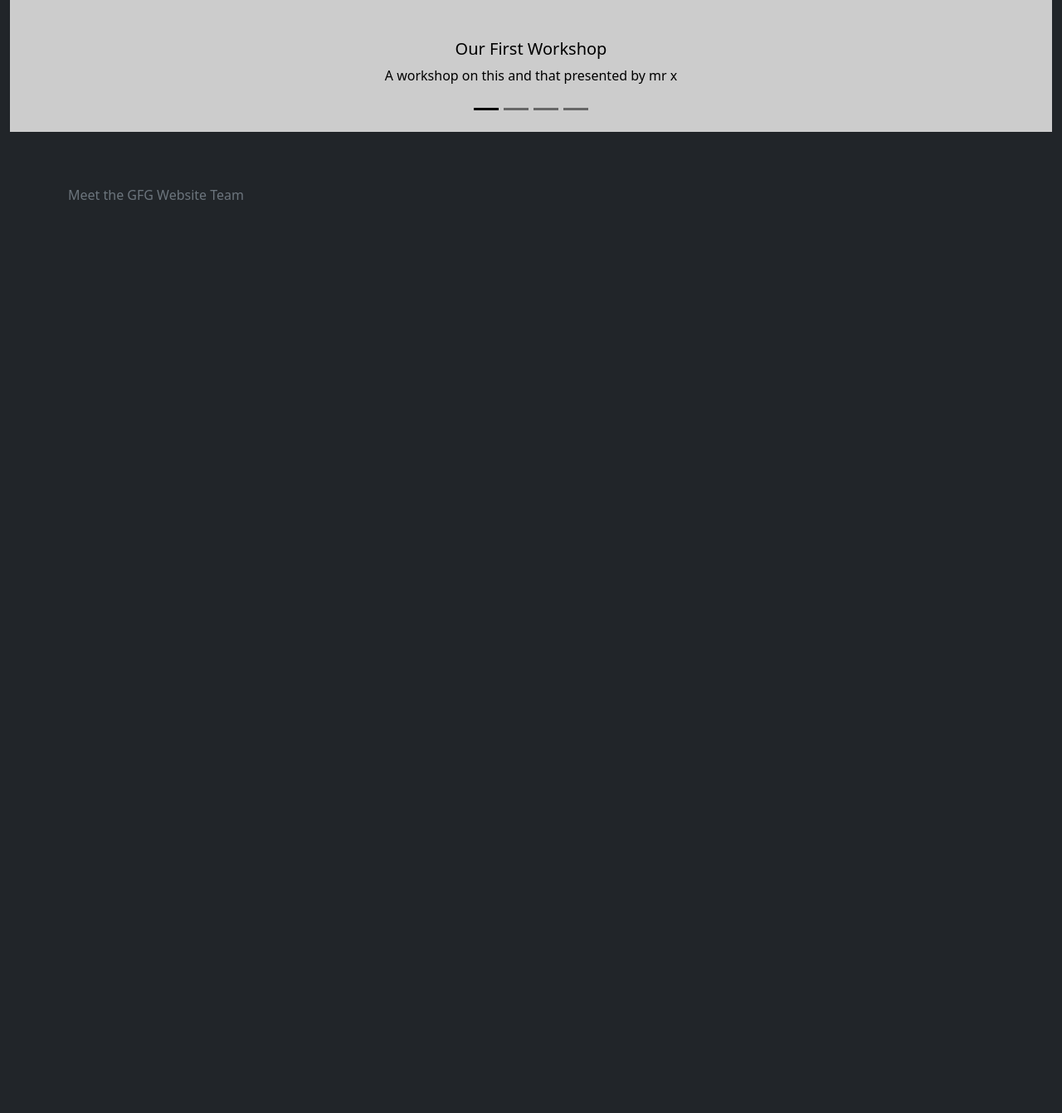
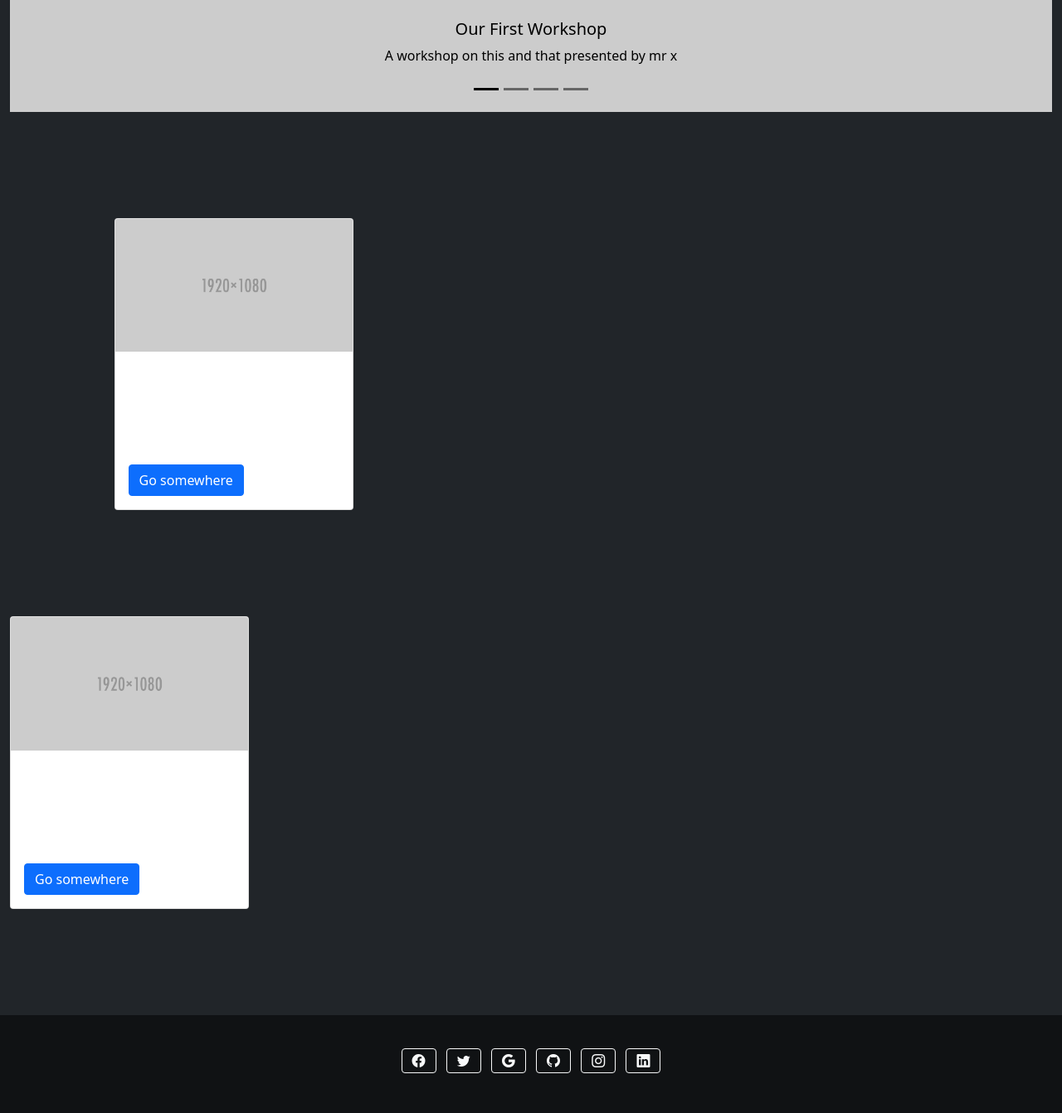
Before and after one commit to gfggietu/gfgwebsite, a plain HTML site: page index.html in a window 1280 px wide. Shown: the part 704-2046 px from the top of the page at 83% size. Before the commit the page ends 967 px from the top, so only its background shows below. Drawn offline with nearby package versions, Linux system fonts and the light colour scheme.

Commit message:
Created footer and perfected theme button

```diff
--- a/index.html
+++ b/index.html
@@ -2,6 +2,7 @@
   <head>
     <meta charset="utf-8">
     <meta name="viewport" content="width=device-width, initial-scale=1">
+    <link rel="stylesheet" href="https://cdn.jsdelivr.net/npm/bootstrap-icons@1.5.0/font/bootstrap-icons.css">
     <link href="https://cdn.jsdelivr.net/npm/bootstrap@5.0.1/dist/css/bootstrap.min.css" rel="stylesheet" integrity="sha384-+0n0xVW2eSR5OomGNYDnhzAbDsOXxcvSN1TPprVMTNDbiYZCxYbOOl7+AMvyTG2x" crossorigin="anonymous">
     <script src="https://cdn.jsdelivr.net/npm/bootstrap@5.0.1/dist/js/bootstrap.bundle.min.js" integrity="sha384-gtEjrD/SeCtmISkJkNUaaKMoLD0//ElJ19smozuHV6z3Iehds+3Ulb9Bn9Plx0x4" crossorigin="anonymous"></script>
 
@@ -53,7 +54,7 @@
         </div>
       </nav>
       <!---end navbar-->
-      Test font colors on toggle.
+
 
       <!--Carousel-->
       <div class="container-fluid">
@@ -105,13 +106,71 @@
         </div>
       </div>
       <!--End Carousel-->
+      <!--Team-->
+        <!--Single Member-->
+        <div class="container-fluid" style="margin-top: 10%;margin-bottom: 10%;">
+          <div class="card" style="width: 18rem;margin-left: 10%;">
+            <img src="image/EventImages/placeholder-1920x1080.png" class="card-img-top" alt="...">
+            <div class="card-body">
+              <h5 class="card-title">Card title</h5>
+              <p class="card-text">Some quick example text to build on the card title and make up the bulk of the card's content.</p>
+              <a href="#" class="btn btn-primary">Go somewhere</a>
+            </div>
+          </div>
+        </div>
+        <!--End Single Member-->
+        <!--Single Member-->
+        <div class="container-fluid" style="margin-top: 10%;margin-bottom: 10%;">
+          <div class="card" style="width: 18rem;margin-right: 10%;align">
+            <img src="image/EventImages/placeholder-1920x1080.png" class="card-img-top" alt="...">
+            <div class="card-body">
+              <h5 class="card-title">Card title</h5>
+              <p class="card-text">Some quick example text to build on the card title and make up the bulk of the card's content.</p>
+              <a href="#" class="btn btn-primary">Go somewhere</a>
+            </div>
+          </div>
+        </div>
+        <!--End Single Member-->
+      <!--End Team-->
 
-    <!--Footer-->
-    <footer class="footer mt-5 py-3 bg-">
-        <div class="container">
-          <span class="text-muted"> Meet the GFG Website Team</span>
-        </div>
-      </footer>
+
+      <!--Footer-->
+    <footer class="footer text-center mb-auto py-3 " style="background-color: rgba(0, 0, 0, 0.5);">
+      <div class="container p-1 mt-3">
+        <!-- Section: Social media -->
+        <section class="mb-4">
+          <!-- Facebook -->
+          <a class="btn btn-outline-light btn-floating m-1" href="#!" role="button">
+            <i class="fab bi-facebook"></i>
+          </a>
+
+          <!-- Twitter -->
+          <a class="btn btn-outline-light btn-floating m-1" href="#!" role="button">
+            <i class="fab bi-twitter"></i>
+        </a>
+
+          <!-- Google -->
+          <a class="btn btn-outline-light btn-floating m-1" href="#!" role="button">
+            <i class="fab bi-google"></i>
+          </a>
+
+          <!-- Github -->
+          <a class="btn btn-outline-light btn-floating m-1" href="#!" role="button">
+            <i class="fab bi-github"></i>
+          </a>
+
+          <!-- Instagram -->
+          <a class="btn btn-outline-light btn-floating m-1" href="#!" role="button">
+            <i class="fab bi-instagram"></i>
+          </a>
+
+          <!-- Linkedin -->
+          <a class="btn btn-outline-light btn-floating m-1" href="https://www.linkedin.com/in/geeksforgeeks-giet-univeristy-gunupur-326a27214" role="button">
+            <i class="fab bi-linkedin"></i>
+          </a>
+        </section>
+      </div>
+    </footer>
     <!--End Footer-->
   </body>
 </html>
```
